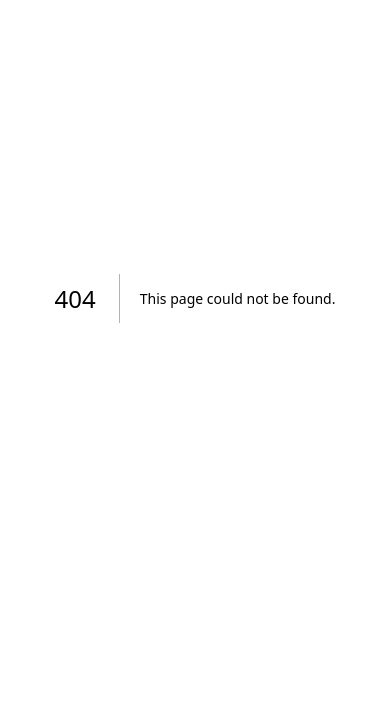
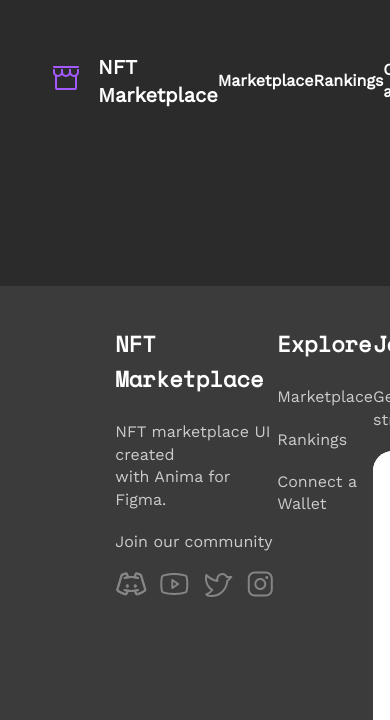
Before and after one commit to Adam-pw/nft.marketplace, a Next.js app: page /about in a window 390 px wide. Before the commit this address had no page. Shown: the part 124-844 px from the top of the page. Built offline with nearby package versions, Linux system fonts and the light colour scheme.

Commit message:
Changes in image optimization

```diff
--- a/components/Hero Section/Hero.module.scss
+++ b/components/Hero Section/Hero.module.scss
@@ -4,12 +4,19 @@
   display: flex;
   justify-content: space-between;
   align-items: center;
-
+  @media only screen and (max-width: 600px) {
+    padding: 40px 30px;
+    flex-direction: column;
+  }
   .sub1 {
     display: flex;
     flex-direction: column;
     gap: 30px;
     width: 39.84%;
+    @media only screen and (max-width: 600px) {
+      width: 100%;
+      margin-bottom: 40px;
+    }
 
     &_head {
       font-family: "Work Sans";
@@ -17,6 +24,10 @@
       font-weight: 600;
       font-size: 67px;
       line-height: 110%;
+      @media only screen and (max-width: 600px) {
+        font-size: 28px;
+        line-height: 140%;
+      }
     }
     &_subhead {
       font-family: "Work Sans";
@@ -24,6 +35,10 @@
       font-weight: 400;
       font-size: 22px;
       line-height: 160%;
+      @media only screen and (max-width: 600px) {
+        font-size: 16px;
+        line-height: 140%;
+      }
     }
     .button {
       .buttoninner {
@@ -41,6 +56,10 @@
         line-height: 140%;
 
         gap: 12px;
+
+        @media only screen and (max-width: 600px) {
+        padding: 19px 95.5px;
+      }
       }
     }
 
@@ -57,7 +76,7 @@
       // width: 95%;1
       display: flex;
       justify-content: space-between;
-        font-family: 'Work Sans';
+      font-family: "Work Sans";
       font-style: normal;
       font-weight: 400;
       font-size: 23.99px;
--- a/components/Reusable/Creator_Cards/Creator_Card.module.scss
+++ b/components/Reusable/Creator_Cards/Creator_Card.module.scss
@@ -6,6 +6,7 @@
   padding: 20px;
   color: white;
   width: 240px;
+  cursor: pointer;
 
   .number {
     position: absolute;
--- /dev/null
+++ b/src/pages/about.tsx
@@ -0,0 +1,19 @@
+import Footer from "components/Footer/Footer";
+import Navbar from "components/Navbar/Navbar";
+import Nft from "components/Nft/Nft";
+import Head from "next/head";
+
+export default function About() {
+  return (
+    <>
+      <Head>
+        <title>NFT Marketplace</title>
+        <meta name="description" content="Generated by create next app" />
+        <meta name="viewport" content="width=device-width, initial-scale=1" />
+        <link rel="icon" href="/favicon.ico" />
+      </Head>
+      <Navbar />
+      <Footer />
+    </>
+  );
+}
```
Also changed, not shown: components/Hero Section/Hero.tsx (+7 -5 lines). Lines whose indentation alone changed are shown as unchanged.
